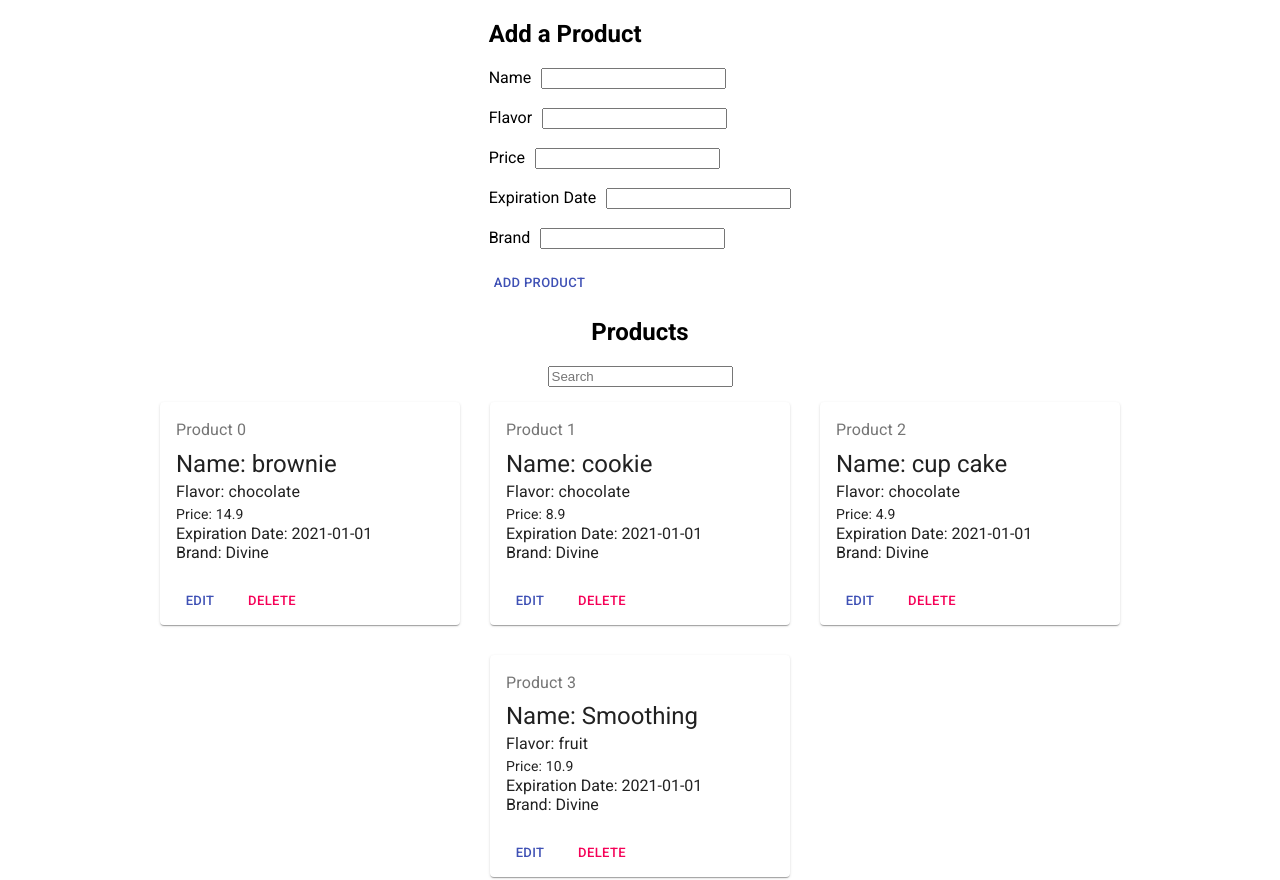
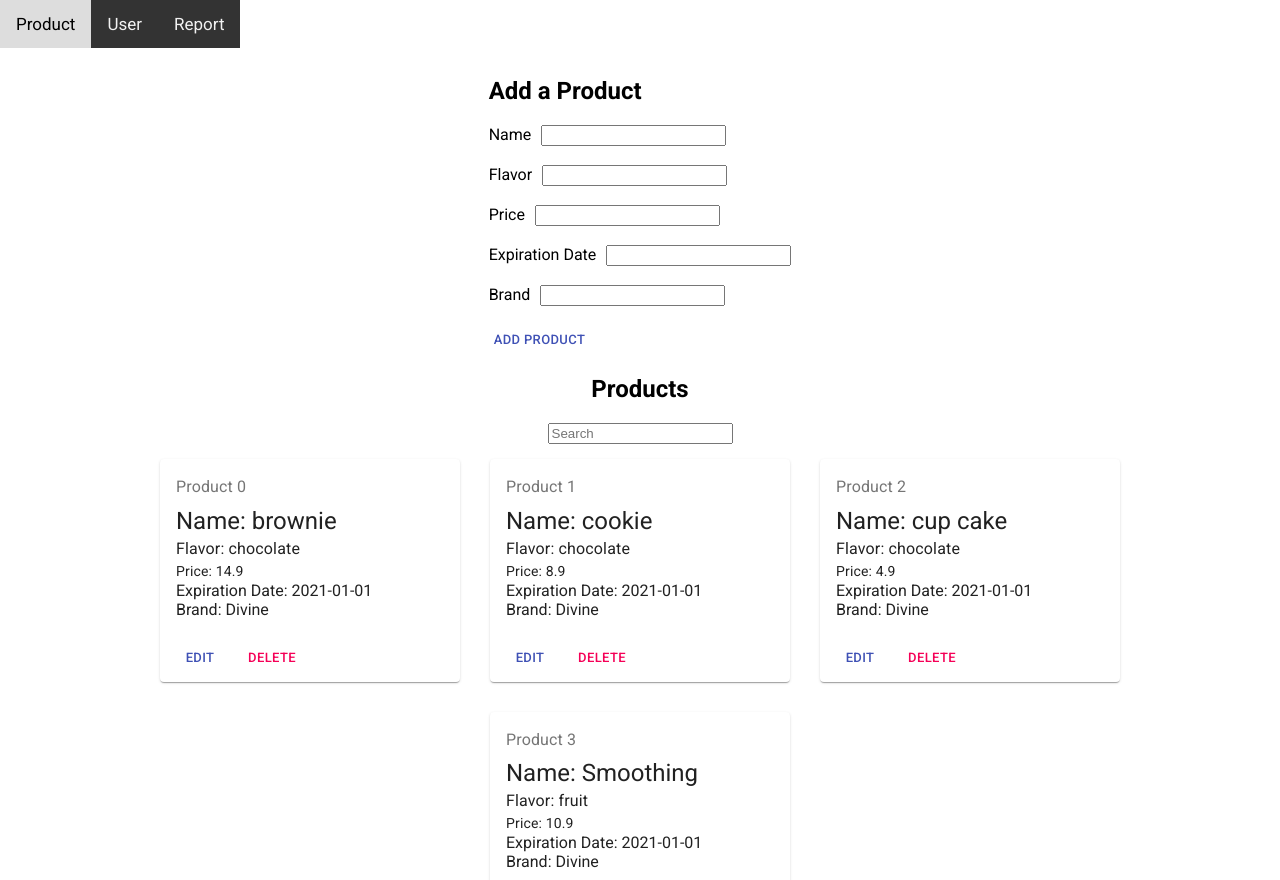
Before and after one commit to Joaorocharoque/product-front, a React app: page / in a window 1280 px wide. Shown: the top 880 px of the page. Built offline with nearby package versions, Linux system fonts and the light colour scheme.

Commit message:
add menu

```diff
--- a/public/index.html
+++ b/public/index.html
@@ -1,5 +1,30 @@
 <!DOCTYPE html>
 <html lang="en">
+    <style>
+        /* Add a black background color to the top navigation */
+        .topnav {
+            background-color: #333;
+            overflow: hidden;
+            float: left;
+            color: #f2f2f2;
+            text-align: center;
+            padding: 14px 16px;
+            text-decoration: none;
+            font-size: 17px;
+        }
+
+        /* Change the color of links on hover */
+        .topnav:hover {
+            background-color: #ddd;
+            color: black;
+        }
+
+        /* Add a color to the active/current link */
+        .topnav.active {
+            background-color: #4CAF50;
+            color: white;
+        }
+    </style>
   <head>
     <meta charset="utf-8" />
     <meta name="viewport" content="width=device-width, initial-scale=1" />
--- /dev/null
+++ b/src/Menu.js
@@ -0,0 +1,22 @@
+import React, { useState } from 'react';
+import AppProduct from './products/AppProduct';
+import AppUser from './users/AppUser';
+import AppProductReport from './products-report/AppProductReport';
+
+export default function Menu() {
+    const [toggle, setToggle] = useState('P');
+    const toggleChecked = (type) => setToggle(toggle => type);
+    return (
+        <div>
+            <a class="topnav" onClick={toggleChecked.bind(this, 'P')}>Product</a>
+            <a class="topnav" onClick={toggleChecked.bind(this, 'U')}>User</a>
+            <a class="topnav" onClick={toggleChecked.bind(this, 'R')}>Report</a>
+            <br></br>
+            <br></br>
+            <br></br>
+          {toggle === 'U' && <AppUser /> }
+          {toggle === 'P' && <AppProduct /> }
+          {toggle === 'R' && <AppProductReport /> }
+       </div>
+    );
+  }
--- a/src/index.js
+++ b/src/index.js
@@ -3,13 +3,12 @@ import ReactDOM from 'react-dom';
 import AppProduct from './products/AppProduct';
 import AppUser from './users/AppUser';
 import AppProductReport from './products-report/AppProductReport';
+import Menu from './Menu';
 import './index.css';
 
 ReactDOM.render(
   <React.StrictMode>
-    <AppProduct />
-    <AppUser />
-    <AppProductReport />
+    <Menu />
   </React.StrictMode>,
   document.getElementById('root')
 );
```
